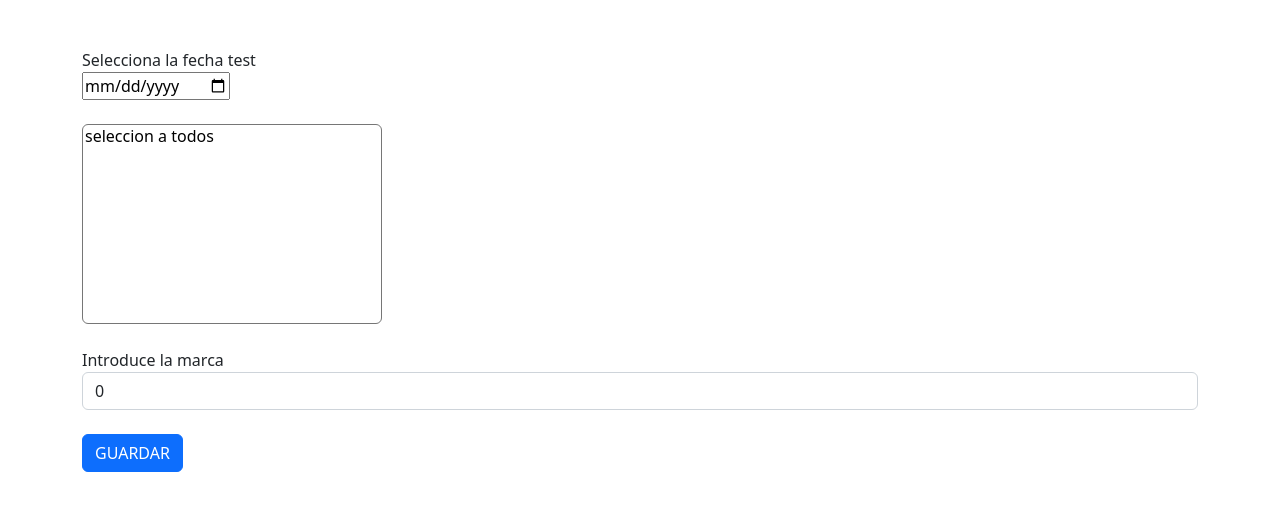
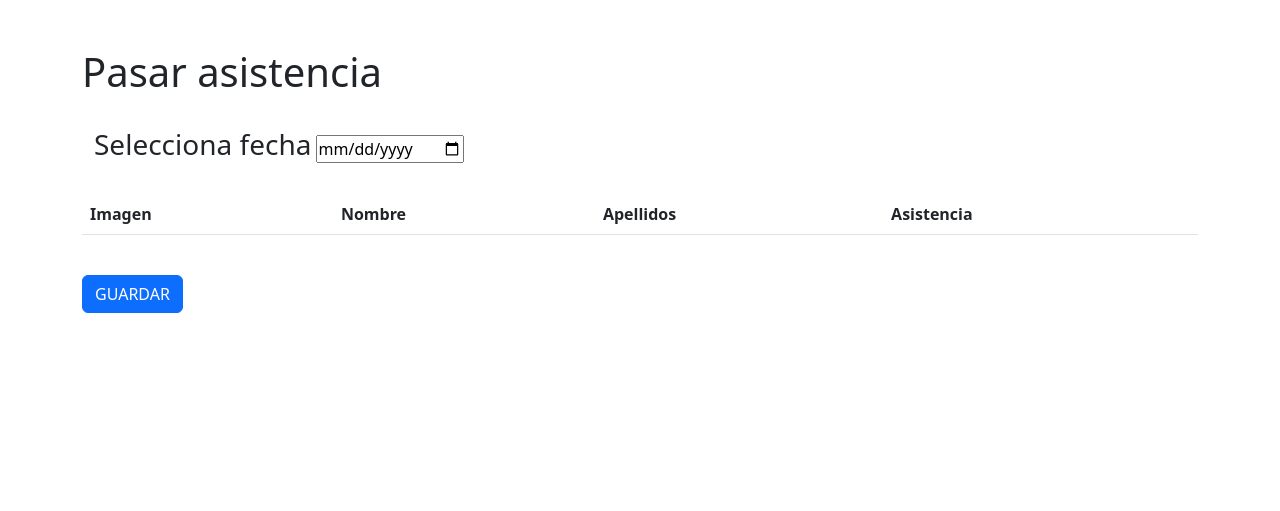
Before and after one commit to carlosgutfer/web_atletismo, a Flask app: page /insert_asitant in a window 1280 px wide. Shown: the part 56-567 px from the top of the page. Run offline with Flask 3, Linux system fonts and the light colour scheme; lists and menus that the app fills with data are empty; some libraries are stand-ins or nearby versions.

Commit message:
[MOD] Created new asis base

```diff
--- a/webside/asistant.py
+++ b/webside/asistant.py
@@ -1,4 +1,4 @@
-import datetime
+from datetime import datetime
 from flask import Blueprint, render_template, request
 from flask_login import  login_required, current_user
 from .database import querys_ddbb as qdb
@@ -9,5 +9,25 @@ assitant = Blueprint('assitant', __name__)
 def inser_assitant():
     all_user = qdb.get_all_user()
     if request.method == 'POST':
-        return render_template('assistan.html', User_register=current_user, all_user = all_user)
-    return render_template('assistan.html', User_register=current_user, all_user = all_user)
+        if 'sesion_date' in request.form and len(request.form.keys()) > 1:
+            fecha = request.form.get('sesion_date')
+            fecha_obj = datetime.strptime(fecha, '%Y-%m-%d')
+            week_day = fecha_obj.strftime('%A')
+            year = int(fecha_obj.year)
+            number_week = int(fecha_obj.strftime('%W'))
+            ids = request.form.keys()
+            qdb.insert_assist(ids, week_day, year, number_week)
+    return render_template('assistan.html', User_register=current_user, all_user = all_user, tipo = 'insert')
+
+@assitant.route('/view_assitant', methods=['GET', 'POST'])
+def view_assitant():
+    all_user = qdb.get_all_user()
+    if request.method == 'POST':
+        if 'sesion_date' in request.form:
+            fecha = request.form.get('sesion_date')
+            fecha_obj = datetime.strptime(fecha, '%Y-%m-%d')
+            year = int(fecha_obj.year)
+            number_week = int(fecha_obj.strftime('%W'))
+            all_asist =  qdb.count_same_user_id_asist_by_week_and_year(number_week,year)
+            return render_template('assistan.html', User_register = current_user, all_user = all_asist, tipo = 'view')
+    return render_template('assistan.html', User_register=current_user, all_user = all_user, tipo = 'view')
--- a/webside/database/querys_ddbb.py
+++ b/webside/database/querys_ddbb.py
@@ -3,7 +3,7 @@ from datetime import datetime
 import numpy as np
 from werkzeug.security import generate_password_hash
 from collections import Counter
-from ..models.bbdd import Marca, User_register, test, Technification, Notes, test, Mood
+from ..models.bbdd import Marca, User_register, test, Technification, Notes, test, Mood, Assist
 from .. import db
 from sqlalchemy import or_
 import os
@@ -451,3 +451,56 @@ def view_all_moods(id):
         return all_mods
     except:
         return False
+
+
+def insert_assist(ids,week_day,year,number_week):
+    '''
+        def
+            Insert new record on assist table
+        INPUT
+            ids --> list\n
+            week_day --> str\n
+            year --> int\n
+            number_week --> int\n
+        OUTPUT
+            TRUE --> SUCCESFULL\n
+            FALSE --> SOMETHING IS WRONG
+    '''
+    try:
+        for id in ids:
+            if id == 'sesion_date':
+                continue
+            else:
+                id = int(id)
+            assist = Assist(user_id = id, week_day = week_day, year = year, week_number = number_week)
+            db.session.add(assist)
+            db.session.commit()
+        return True
+    except:
+        return False
+
+def count_same_user_id_asist_by_week_and_year(week_number,year):
+    '''
+        def
+            Count all diferent user_id in the same week and year\n
+        INPUT
+            id --> int\n
+            week_number --> int\n
+            year --> int\n
+        OUTPUT
+            TRUE --> SUCCESFULL\n
+            FALSE --> SOMETHING IS WRONG
+    '''
+    try:
+        result = db.session.query(
+            User_register.name,
+            User_register.surname,
+            User_register.url_photo,
+            db.func.count().label('total_count')
+        ).join(Assist, User_register.id == Assist.user_id).filter(
+            Assist.week_number == week_number,
+            Assist.year == year
+        ).group_by(User_register.name, User_register.surname).all()
+        return result
+    except:
+        return False
--- a/webside/models/bbdd.py
+++ b/webside/models/bbdd.py
@@ -56,5 +56,7 @@ class  Mood(db.Model):
 
 class Assist(db.Model):
     id = db.Column(db.Integer, primary_key=True)
-    date = db.Column(db.DateTime(timezone=True), default=func.now())
+    week_day = db.Column(db.String(10000))
+    week_number = db.Column(db.Integer)
+    year = db.Column(db.Integer)
     user_id = db.Column(db.Integer, db.ForeignKey('user_register.id'))
--- a/webside/templates/assistan.html
+++ b/webside/templates/assistan.html
@@ -1,34 +1,75 @@
-{% extends "base.html" %}{% block title %}{% endblock %} {% block content%}
+{% extends "base.html" %}{% block title %}  ASISTENCIA {% endblock %} {% block content%}
 <html>
     <body>
-        <form id="myform" >
+        <form method="POST">
            <fieldset id="main">
-                   <br>
-                   <div class="form-group">
-                   <br>
-                   <label for="pieceset_idname">Selecciona la fecha test </label>
-                   <br>
-                   <input type="date" id = "sesion_date" name="sesion_date" />
-                   <br><br>
-                   <select class="list-group" multiple id="ids" name = "ids" style="width: 300px; height: 200px;" >
-                    <option>seleccion a todos</option>
-                    {% for x  in all_user: %}
-                    <option value="{{ x.id }}">
-                        {% if x.url_photo %}
-                            <img src="{{ url_for('mostrar_imagen', nombre_archivo=x.url_photo.split('/')[-1]) }}" alt="{{ User_register.username }}">
-                        {% endif %}
-                        {{ x.name }} {{ x.surname }}
-                        </option>
-                    {% endfor %}
-                    </select>
-                   <br>
-                   <label for="mark" id="informacion" name="informacion">Introduce la marca</label>
-                   <input type="text" class="form-control" id = "marca" name = "marca" value = 0 />
-                   <br>
-                   <button class="btn btn-primary">GUARDAR</button>
-                   </div>
+            <br><br>
+            {% if tipo == 'insert' %}
+              <h1>Pasar asistencia</h1>
+            {% else %}
+              <h1> Revisar asistencia </h1>
+            {% endif %}
+            <br>
+            <div class="container">
+              <h3>Selecciona fecha</h3>
+              <input type="date" id="sesion_date" name="sesion_date" />
+            </div>
+            <br>
+            <table class="table " >
+                <thead class="thead-light">
+                  <tr>
+                   <th>Imagen</th>
+                    <th>Nombre</th>
+                    <th>Apellidos</th>
+                    <th>Asistencia</th>
+                  </tr>
+                </thead>
+                <tbody>
+                  {% for x in all_user  %}
+                  <tr>
+                      <td>
+                      {% if x.url_photo != None %}
 
+                      <img src="{{ url_for('mostrar_imagen', nombre_archivo=x.url_photo.split('/')[-1]) }}" alt="{{ User_register.username }}"
+                        style="max-width: 100px; max-height: 100px;">
+                      {% endif %}
+                       </td>
+
+                      <td>{{x.name}}</td>
+                      <td>{{x.surname}}</td>
+                    {% if x.total_count %}
+                      <td>{{x.total_count}}</td>
+                    {% elif tipo == 'insert' %}
+                      <td><input type="checkbox" id = "{{x.id}}" name  = "{{x.id}}" /></td>
+                    {% else %}
+                       <td></td>
+                    {% endif %}
+                  </tr>
+                  {% endfor %}
+                  </tbody>
+                </table>
+                <br>
+                {% if tipo == 'insert' %}
+                  <button class="btn btn-primary">GUARDAR</button>
+                {% else %}
+                  <button class="btn btn-primary">CONSULTAR</button>
+                {% endif %}
+                </div>
        </form>
 
     </body>
+
+    <style>
+      .container {
+          text-align: left;
+      }
+
+      h3 {
+          display: inline-block;
+      }
+
+      #sesion_date {
+          display: inline-block;
+      }
+  </style>
 {% endblock %}
--- a/webside/templates/base.html
+++ b/webside/templates/base.html
@@ -98,7 +98,7 @@
             </a>
             <div class="dropdown-menu" aria-labelledby="navbarDropdown">
               <a class="dropdown-item" href="/insert_asitant">PASAR LISTA</a>
-              <a class="dropdown-item" href="/insert_asitant">CONSULTAR ASISTENCIA</a>
+              <a class="dropdown-item" href="/view_assitant">CONSULTAR ASISTENCIA</a>
             </div>
           </li>
           <li class="nav-item dropdown">
--- a/webside/templates/view_all.html
+++ b/webside/templates/view_all.html
@@ -11,6 +11,7 @@
               <th>nombre</th>
               <th>Apellidos</th>
               <th>administrador</th>
+              <th>asistencia</th>
             </tr>
           </thead>
           <tbody>
@@ -28,6 +29,7 @@
                 <td>{{x.name}}</td>
                 <td>{{x.surname}}</td>
                 <td>{{x.admin}}</td>
+                <td><input type="checkbox" id = "{{x.id}}" name  = "{{x.id}}" />            </td>
             </tr>
             {% endfor %}
             </tbody>
```
